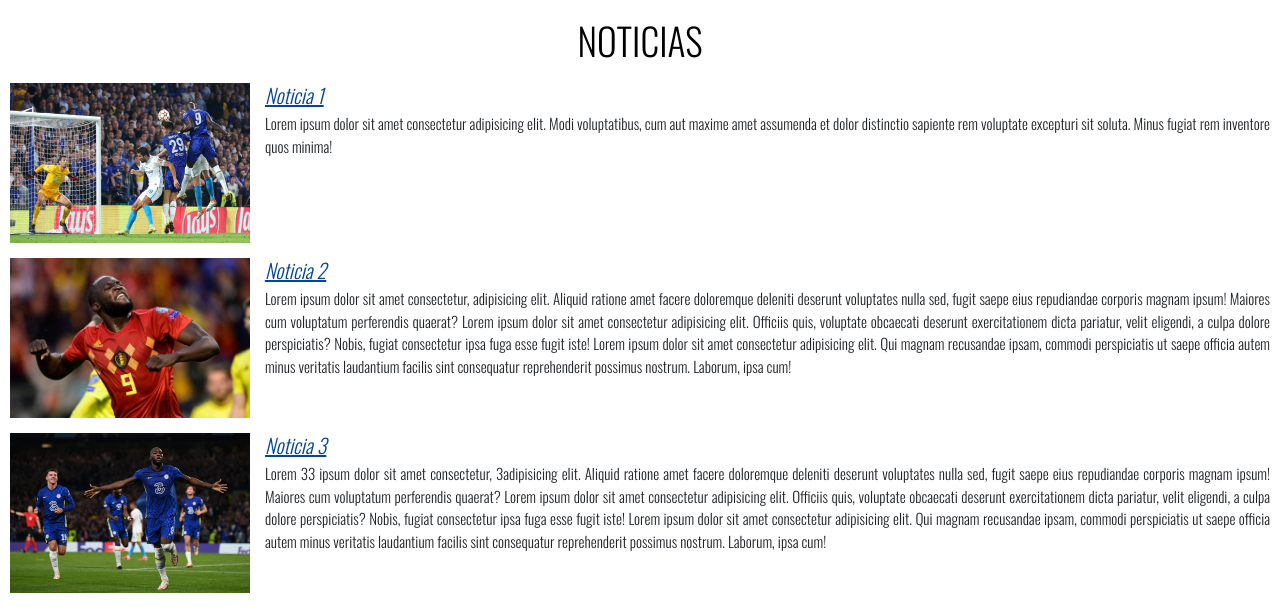
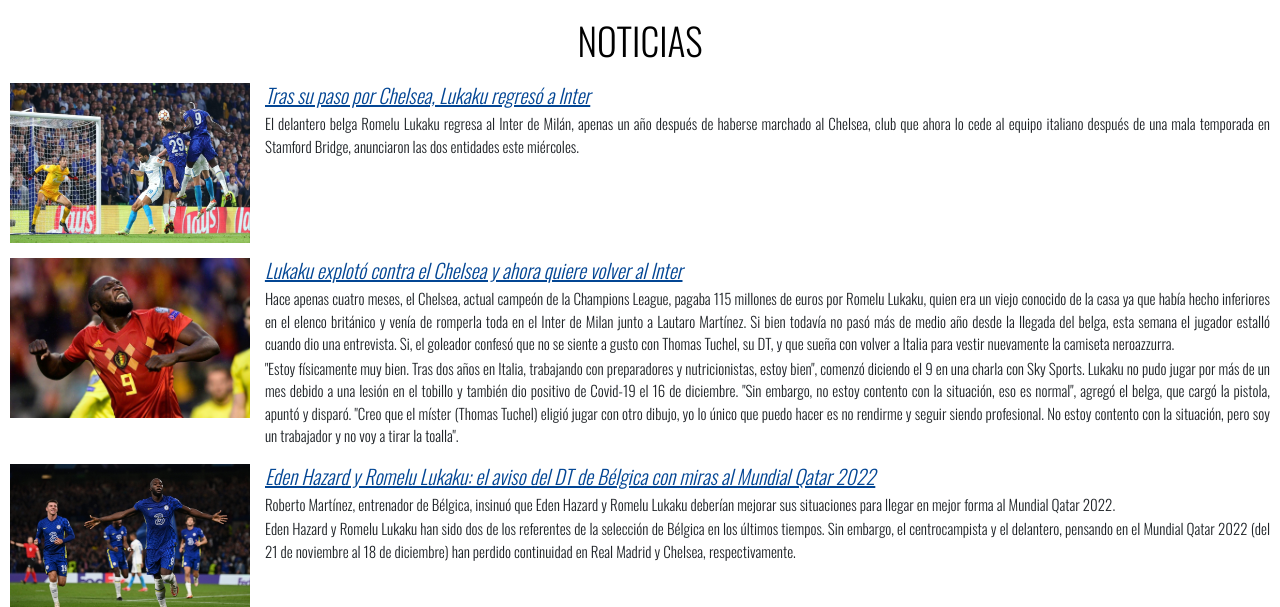
Before and after one commit to jplarussa/lukaku-fan-page-larussajean, a plain HTML site: page index.html in a window 1280 px wide. Shown: the part 788-1395 px from the top of the page. Drawn offline with nearby package versions, Linux system fonts and the light colour scheme.

Commit message:
Reemplazo Lorems por texto real

```diff
--- a/index.html
+++ b/index.html
@@ -95,22 +95,26 @@
             <article class="news-item"> <!-- Contenedor de articulo-->
                 <img class="news-item__img--portada" src="resources/lukaku2.jpg" alt="Gran Lukaku">
                 <div class="news-item__info--portada"> <!-- Contenedor de Titulo e Info-->
-                    <h2>Noticia 1</h2>
-                    <p>Lorem ipsum dolor sit amet consectetur adipisicing elit. Modi voluptatibus, cum aut maxime amet assumenda et dolor distinctio sapiente rem voluptate excepturi sit soluta. Minus fugiat rem inventore quos minima!</p>
+                    <h2>Tras su paso por Chelsea, Lukaku regresó a Inter</h2>
+                    <p>El delantero belga Romelu Lukaku regresa al Inter de Milán, apenas un año después de haberse marchado al Chelsea, club que ahora lo cede al equipo italiano después de una mala temporada en Stamford Bridge, anunciaron las dos entidades este miércoles.</p>
                 </div>
             </article>
             <article class="news-item">
                 <img class="news-item__img--portada" src="resources/lukaku4.jpg" alt="Gran Lukaku">
                 <div class="news-item__info--portada">
-                    <h2>Noticia 2</h2>
-                    <p>Lorem ipsum dolor sit amet consectetur, adipisicing elit. Aliquid ratione amet facere doloremque deleniti deserunt voluptates nulla sed, fugit saepe eius repudiandae corporis magnam ipsum! Maiores cum voluptatum perferendis quaerat? Lorem ipsum dolor sit amet consectetur adipisicing elit. Officiis quis, voluptate obcaecati deserunt exercitationem dicta pariatur, velit eligendi, a culpa dolore perspiciatis? Nobis, fugiat consectetur ipsa fuga esse fugit iste! Lorem ipsum dolor sit amet consectetur adipisicing elit. Qui magnam recusandae ipsam, commodi perspiciatis ut saepe officia autem minus veritatis laudantium facilis sint consequatur reprehenderit possimus nostrum. Laborum, ipsa cum!</p>
+                    <h2>Lukaku explotó contra el Chelsea y ahora quiere volver al Inter</h2>
+                    <p>Hace apenas cuatro meses, el Chelsea, actual campeón de la Champions League, pagaba 115 millones de euros por Romelu Lukaku, quien era un viejo conocido de la casa ya que había hecho inferiores en el elenco británico y venía de romperla toda en el Inter de Milan junto a Lautaro Martínez.
+                    Si bien todavía no pasó más de medio año desde la llegada del belga, esta semana el jugador estalló cuando dio una entrevista. Si, el goleador confesó que no se siente a gusto con Thomas Tuchel, su DT, y que sueña con volver a Italia para vestir nuevamente la camiseta neroazzurra.</p>
+                    <p>"Estoy físicamente muy bien. Tras dos años en Italia, trabajando con preparadores y nutricionistas, estoy bien", comenzó diciendo el 9 en una charla con Sky Sports. Lukaku no pudo jugar por más de un mes debido a una lesión en el tobillo y también dio positivo de Covid-19 el 16 de diciembre.
+                    "Sin embargo, no estoy contento con la situación, eso es normal", agregó el belga, que cargó la pistola, apuntó y disparó. "Creo que el míster (Thomas Tuchel) eligió jugar con otro dibujo, yo lo único que puedo hacer es no rendirme y seguir siendo profesional. No estoy contento con la situación, pero soy un trabajador y no voy a tirar la toalla".</p>
                 </div>
             </article>
             <article class="news-item">
                 <img class="news-item__img--portada" src="resources/lukaku3.jpg" alt="Gran Lukaku">
                 <div class="news-item__info--portada">
-                    <h2>Noticia 3</h2>
-                    <p>Lorem 33 ipsum dolor sit amet consectetur, 3adipisicing elit. Aliquid ratione amet facere doloremque deleniti deserunt voluptates nulla sed, fugit saepe eius repudiandae corporis magnam ipsum! Maiores cum voluptatum perferendis quaerat? Lorem ipsum dolor sit amet consectetur adipisicing elit. Officiis quis, voluptate obcaecati deserunt exercitationem dicta pariatur, velit eligendi, a culpa dolore perspiciatis? Nobis, fugiat consectetur ipsa fuga esse fugit iste! Lorem ipsum dolor sit amet consectetur adipisicing elit. Qui magnam recusandae ipsam, commodi perspiciatis ut saepe officia autem minus veritatis laudantium facilis sint consequatur reprehenderit possimus nostrum. Laborum, ipsa cum!</p>
+                    <h2>Eden Hazard y Romelu Lukaku: el aviso del DT de Bélgica con miras al Mundial Qatar 2022</h2>
+                    <p>Roberto Martínez, entrenador de Bélgica, insinuó que Eden Hazard y Romelu Lukaku deberían mejorar sus situaciones para llegar en mejor forma al Mundial Qatar 2022.
+                    <p>Eden Hazard y Romelu Lukaku han sido dos de los referentes de la selección de Bélgica en los últimos tiempos. Sin embargo, el centrocampista y el delantero, pensando en el Mundial Qatar 2022 (del 21 de noviembre al 18 de diciembre) han perdido continuidad en Real Madrid y Chelsea, respectivamente.</p>
                 </div>
             </article>
         </section>
@@ -118,7 +122,7 @@
     <!-- Inicio del Pie de pagina -->
     <footer>
         <a href="#"><img class="logo" src="resources/logo-blanco.png" alt="Lukaku Logo"></a>
-        <span class="footer__derechos">Disclaimer - Derechos de autor</span>
+        <span class="footer__derechos">Web sin fines de lucro creada por un fan.</span>
         <div class="footer__sociales">
             <img class="footer__redes" src="resources/facebook-square-brands.svg">
             <img class="footer__redes" src="resources/instagram-brands.svg">
```
Also changed, not shown: pages/contacto.html (+1 -1 lines), pages/galeria.html (+1 -1 lines), pages/noticias.html (+18 -8 lines), pages/sobre-mi.html (+6 -4 lines).
